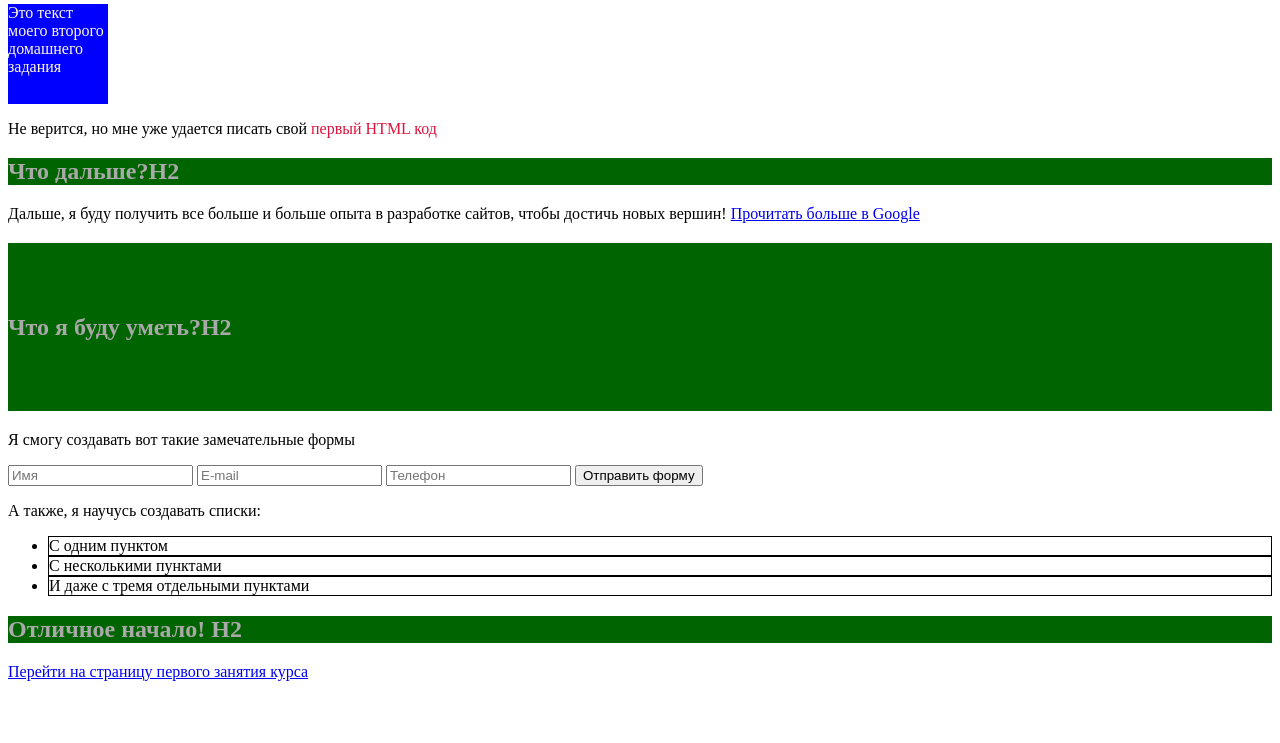
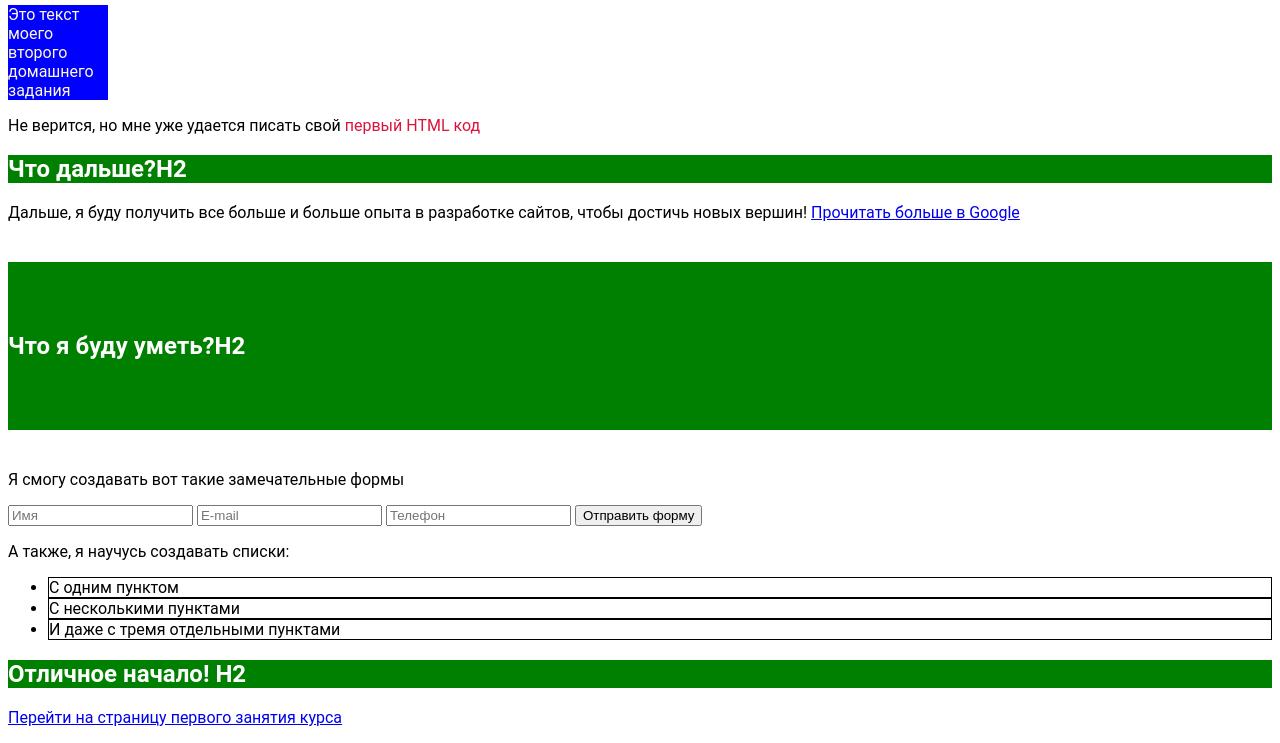
Before and after one commit to AlexMajak/wyup-lesson3, a plain HTML site: page index.html in a window 1280 px wide. Shown: the part 137-880 px from the top of the page. Before the commit the page ends 834 px from the top, so only its background shows below. Drawn offline with Linux system fonts and the light colour scheme.

Commit message:
lesson3
lesson3

```diff
--- a/css/main.css
+++ b/css/main.css
@@ -1,3 +1,19 @@
+body {
+  /* font-family: "Courier New", Courier, monospace; */
+  font-family: "Roboto", sans-serif;
+}
+
+div,
+p,
+input,
+form,
+span,
+a,
+ul,
+li {
+  box-sizing: border-box;
+}
+
 h1 {
   color: red;
 }
@@ -6,9 +22,9 @@ li {
   border: 1px solid black;
 }
 
-.div {
+.pclass {
   width: 100px;
-  height: 100px;
+  /* height: 100px; */
   background-color: blue;
   color: cornsilk;
 }
@@ -18,15 +34,13 @@ span {
 }
 
 h2 {
-  background-color: darkgreen;
-  color: darkgrey;
+  background: green;
+  color: #fff;
 }
 
 .h2 {
-  height: 100px;
+  margin: 40px 0px;
   align-content: center;
-  background-color: darkgreen;
-  color: darkgrey;
   height: 7em;
   line-height: 7em;
 }
--- a/index.html
+++ b/index.html
@@ -6,21 +6,17 @@
     <meta name="viewport" content="width=device-width, initial-scale=1.0">
     <title>Web site WAYUP</title>
     <link rel="stylesheet" type="text/css" href="css/main.css">
+    <link rel="preconnect" href="https://fonts.googleapis.com">
 </head>
 <body>
-    <!-- <header></header>
-    <section></section>
-    <section></section>
-    <section></section>
-    <footer></footer>
-     -->
-    <img src="img/logo.jpg" alt="Avatar">
-    <h1>Вступление</h1>
-    <div class="div"><p>Это текст моего второго домашнего задания</p></div>
-    <p>Не верится, но мне уже удается писать свой <span>первый HTML код</span></p>
-    <h2>Что дальше?H2</h2>
-    <p>Дальше, я буду получить все больше и больше опыта в разработке сайтов, чтобы достичь новых вершин! <a href="https://www.google.com/" target="blank">Прочитать больше в Google</a></p>
-    <h2 class="h2">Что я буду уметь?H2</h2>
+    <header><img src="img/logo.jpg" alt="Avatar">
+    <h1>Вступление</h1></header>
+    <section>
+        <p class="pclass">Это текст моего второго домашнего задания</p>
+    <p>Не верится, но мне уже удается писать свой <span>первый HTML код</span></p></section>
+    <section><h2>Что дальше?H2</h2>
+    <p>Дальше, я буду получить все больше и больше опыта в разработке сайтов, чтобы достичь новых вершин! <a href="https://www.google.com/" target="blank">Прочитать больше в Google</a></p></section>
+    <section><h2 class="h2">Что я буду уметь?H2</h2>
     <p>Я смогу создавать вот такие замечательные формы</p>
     <form action="#">
         <input type="text" name="name" placeholder="Имя"
@@ -34,8 +30,9 @@
         <li>С одним пунктом</li>
         <li>С несколькими пунктами</li>
         <li>И даже с тремя отдельными пунктами</li>
-    </ul>
-    <h2>Отличное начало! H2</h2>
-    <p><a href="https://wayup.in/cabinet/course10-15-wave/unit1/lesson1" target="blank">Перейти на страницу первого занятия курса</a></p>
+    </ul></section>
+    <footer> <h2>Отличное начало! H2</h2>
+    <p><a href="https://wayup.in/cabinet/course10-15-wave/unit1/lesson1" target="blank">Перейти на страницу первого занятия курса</a></p></footer>
+
 </body>
 </html>
```
